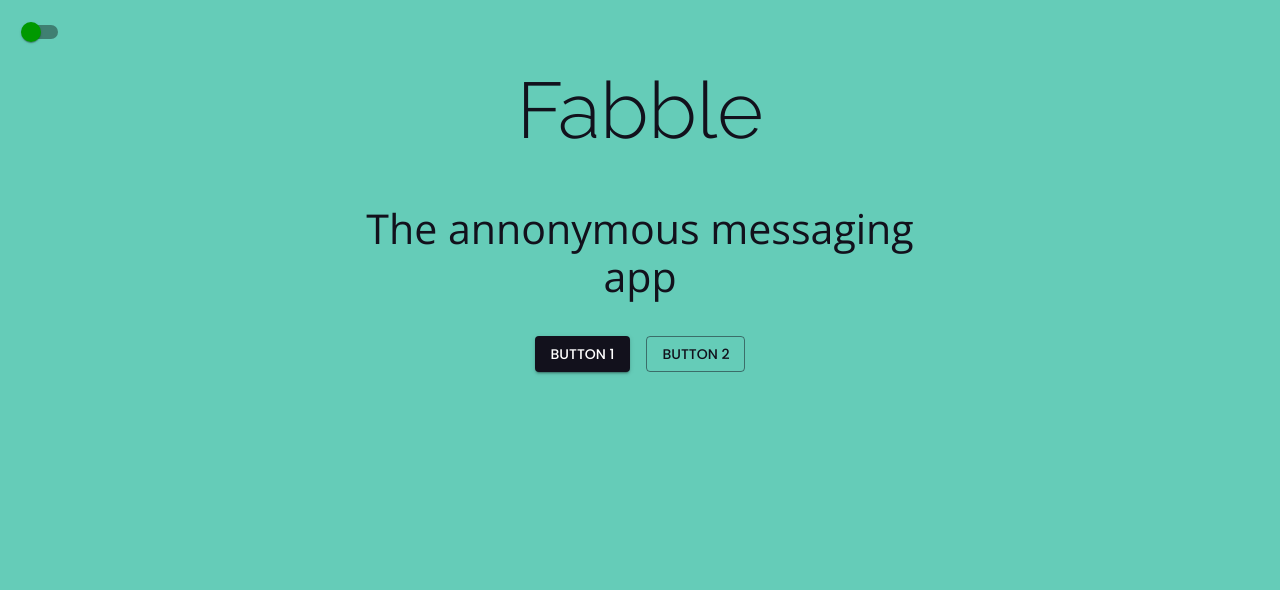
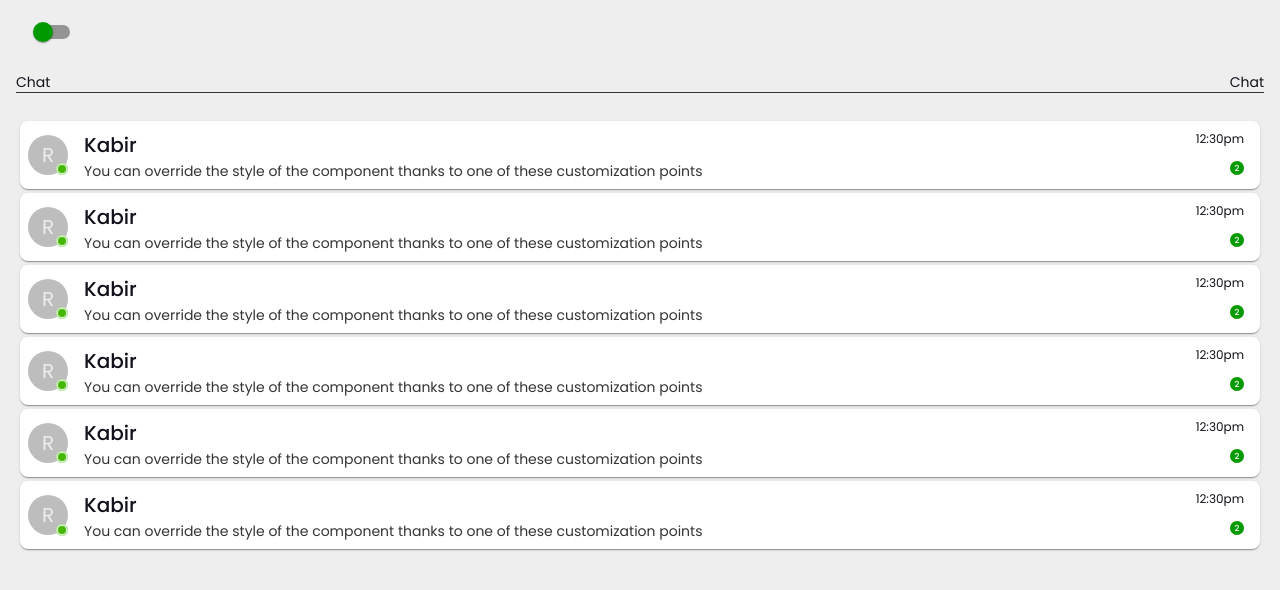
Before and after one commit to fabbl-com/fabbl-frontend, a React (Create React App) app: page /chat in a window 1280 px wide. Shown: the top 590 px of the page. Built offline with nearby package versions, Linux system fonts and the light colour scheme.

Commit message:
added: chat page

```diff
--- a/src/App.js
+++ b/src/App.js
@@ -1,9 +1,10 @@
 import React from "react";
+import { BrowserRouter as Router, Switch, Route } from "react-router-dom";
 import { CssBaseline } from "@material-ui/core";
 import { ThemeProvider } from "@material-ui/styles";
 import { createTheme } from "@material-ui/core/styles";
 import { dark, light } from "./assets/theme";
-import { Home } from "./pages";
+import { Chat, Home } from "./pages";
 import { Navbar } from "./components";
 
 const App = () => {
@@ -13,11 +14,18 @@ const App = () => {
 
   return (
     <React.Fragment>
-      <ThemeProvider theme={appliedTheme}>
-        <CssBaseline />
-        <Navbar isTheme={isTheme} setTheme={setTheme} />
-        <Home />
-      </ThemeProvider>
+      <Router>
+        <ThemeProvider theme={appliedTheme}>
+          <Router>
+            <CssBaseline />
+            <Navbar isTheme={isTheme} setTheme={setTheme} />
+            <Switch>
+              <Route path="/" exact component={Home} />
+              <Route path="/chat" component={Chat} />
+            </Switch>
+          </Router>
+        </ThemeProvider>
+      </Router>
     </React.Fragment>
   );
 };
--- a/src/assets/theme/index.js
+++ b/src/assets/theme/index.js
@@ -1,34 +1,34 @@
 import { createTheme, responsiveFontSizes } from "@material-ui/core/styles";
 
-const colors = [
-  "#075e54",
-  "#12111c",
-  "#131928",
-  "#141826",
-  "#182628",
-  "#19182a",
-  "#200037",
-  "#25274d",
-  "#29648a",
-  "#2e9cca",
-  "#f8f2ce",
-  "#333",
-  "#3b945e",
-  "#464866",
-  "#4d38a2",
-  "#57ba98",
-  "#65ccb8",
-  "#6749dc",
-  "#aaabb8",
-  "#a9f7e0",
-  "#d31d71",
-  "#ef006f"
-  // "#eee"
-];
+// const colors = [
+//   "#075e54",
+//   "#12111c",
+//   "#131928",
+//   "#141826",
+//   "#182628",
+//   "#19182a",
+//   "#200037",
+//   "#25274d",
+//   "#29648a",
+//   "#2e9cca",
+//   "#f8f2ce",
+//   "#333",
+//   "#3b945e",
+//   "#464866",
+//   "#4d38a2",
+//   "#57ba98",
+//   "#65ccb8",
+//   "#6749dc",
+//   "#aaabb8",
+//   "#a9f7e0",
+//   "#d31d71",
+//   "#ef006f"
+//   // "#eee"
+// ];
 
 export const light = responsiveFontSizes(
   createTheme({
-    spacing: 4,
+    spacing: 8,
     typography: {
       fontFamily: ["Poppins", "Raleway", "Open Sans"].join(","),
       h1: {
@@ -42,7 +42,7 @@ export const light = responsiveFontSizes(
     },
     palette: {
       background: {
-        default: "#65ccb8"
+        default: "#eee"
       },
       primary: {
         main: "#009900"
@@ -53,7 +53,13 @@ export const light = responsiveFontSizes(
       },
       text: {
         primary: "#12111c",
-        secondary: "#eee"
+        secondary: "#333"
+      },
+      card: {
+        default: "#fff"
+      },
+      icons: {
+        main: "#009900"
       }
     }
   })
@@ -61,7 +67,7 @@ export const light = responsiveFontSizes(
 
 export const dark = responsiveFontSizes(
   createTheme({
-    spacing: 4,
+    spacing: 8,
     typography: {
       fontFamily: ["Poppins", "Raleway", "Open Sans"].join(","),
       h1: {
@@ -78,15 +84,21 @@ export const dark = responsiveFontSizes(
         default: "#12111c"
       },
       primary: {
-        main: "#eee"
+        main: "#6749dc"
       },
       secondary: {
         main: "#eee",
-        icons: "#eee"
+        icons: "#6749dc"
       },
       text: {
         primary: "#eee",
         secondary: "#eee"
+      },
+      card: {
+        default: "#25274d"
+      },
+      icons: {
+        main: "#6749dc"
       }
     }
   })
--- a/src/components/Navbar.js
+++ b/src/components/Navbar.js
@@ -1,6 +1,6 @@
 import React, { useState } from "react";
-import { makeStyles, useTheme } from "@material-ui/core/styles";
-import { AppBar, Switch, Toolbar, Typography } from "@material-ui/core";
+import { useTheme } from "@material-ui/core/styles";
+import { AppBar, Switch, Toolbar } from "@material-ui/core";
 import PropTypes from "prop-types";
 
 const Navbar = ({ isTheme, setTheme }) => {
--- /dev/null
+++ b/src/pages/Chat.js
@@ -0,0 +1,158 @@
+import React from "react";
+import {
+  Grid,
+  Divider,
+  makeStyles,
+  Card,
+  CardHeader,
+  Avatar,
+  Typography,
+  Badge
+} from "@material-ui/core";
+import { withStyles } from "@material-ui/styles";
+
+const useStyles = makeStyles((theme) => ({
+  root: {
+    flexGrow: 1,
+    padding: theme.spacing(1, 2)
+  },
+  divider: {
+    backgroundColor: theme.palette.text.secondary
+  },
+  msgContainer: {
+    padding: theme.spacing(3, 0),
+    "& > div": {
+      margin: theme.spacing(0.5)
+    }
+  },
+  msgCard: {
+    backgroundColor: theme.palette.card.default,
+    borderRadius: theme.spacing(1),
+    "& > div": {
+      padding: theme.spacing(1)
+    }
+  },
+  cardHeaderRoot: {
+    marginRight: theme.spacing(1)
+  },
+  cardHeaderContent: {
+    overflow: "hidden"
+  },
+  cardHeaderSubheader: {
+    width: "100%",
+    "& > div": {
+      width: "100%",
+      display: "flex",
+      position: "relative",
+      justifyContent: "space-between"
+    }
+  },
+  userTitle: {
+    display: "flex",
+    justifyContent: "space-between",
+    alignItems: "flex-start"
+  },
+  msg: {
+    paddingRight: theme.spacing(2),
+    overflow: "hidden",
+    textOverflow: "ellipsis",
+    whiteSpace: "nowrap"
+  },
+  msgCount: {
+    "& > span": {
+      transform: "scale(0.7)"
+    }
+  }
+}));
+
+const ProfileBadge = withStyles((theme) => ({
+  badge: {
+    backgroundColor: "#44b700",
+    color: "#44b700",
+    boxShadow: `0 0 0 2px ${theme.palette.background.paper}`,
+    "&::after": {
+      position: "absolute",
+      top: 0,
+      left: 0,
+      width: "100%",
+      height: "100%",
+      borderRadius: "50%",
+      animation: "$ripple 1.2s infinite ease-in-out",
+      border: "1px solid currentColor",
+      content: '""'
+    }
+  },
+  "@keyframes ripple": {
+    "0%": {
+      transform: "scale(.8)",
+      opacity: 1
+    },
+    "100%": {
+      transform: "scale(2)",
+      opacity: 0
+    }
+  }
+}))(Badge);
+
+const Chat = () => {
+  const classes = useStyles();
+
+  return (
+    <div className={classes.root}>
+      <Grid container justifyContent="space-between">
+        <Grid item>Chat</Grid>
+        <Grid item>Chat</Grid>
+      </Grid>
+      <Divider className={classes.divider} />
+      <div className={classes.msgContainer}>
+        {[0, 1, 2, 3, 4, 5].map((el, i) => (
+          <Card key={i} className={classes.msgCard}>
+            <CardHeader
+              classes={{
+                root: classes.cardHeaderRoot,
+                content: classes.cardHeaderContent,
+                subheader: classes.cardHeaderSubheader
+              }}
+              avatar={
+                <ProfileBadge
+                  color="primary"
+                  anchorOrigin={{
+                    vertical: "bottom",
+                    horizontal: "right"
+                  }}
+                  overlap="circular"
+                  variant="dot"
+                  invisible={false}>
+                  <Avatar aria-label="user" className={classes.avatar}>
+                    R
+                  </Avatar>
+                </ProfileBadge>
+              }
+              title={
+                <div className={classes.userTitle}>
+                  <Typography component="h1" variant="h6">
+                    Kabir
+                  </Typography>
+                  <Typography component="p" variant="caption">
+                    12:30pm
+                  </Typography>
+                </div>
+              }
+              subheader={
+                <div>
+                  <Typography component="p" variant="body2" className={classes.msg}>
+                    You can override the style of the component thanks to one of these customization
+                    points
+                  </Typography>
+                  <Badge className={classes.msgCount} color="primary" badgeContent={2} />
+                </div>
+              }
+            />
+          </Card>
+        ))}
+      </div>
+    </div>
+  );
+};
+
+export default Chat;
--- a/src/pages/Home.js
+++ b/src/pages/Home.js
@@ -2,7 +2,7 @@ import React from "react";
 import { makeStyles, useTheme } from "@material-ui/core/styles";
 import { Button, Container, Grid, Typography } from "@material-ui/core";
 
-const useStyles = makeStyles((theme) => ({
+const useStyles = makeStyles(() => ({
   root: {
     flexGrow: 1
   }
--- a/src/pages/index.js
+++ b/src/pages/index.js
@@ -1,3 +1,4 @@
+import Chat from "./Chat";
 import Home from "./Home";
 
-export { Home };
+export { Chat, Home };
```
Also changed, not shown: package.json (+3 -5 lines), 2 other files (tests, documents, lock files or other folders).
